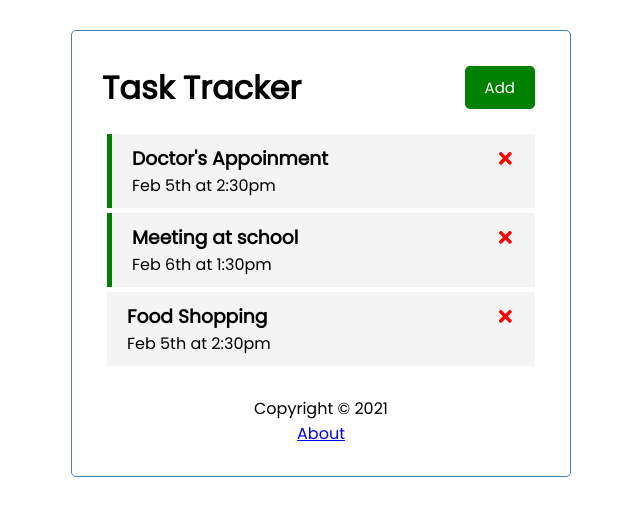
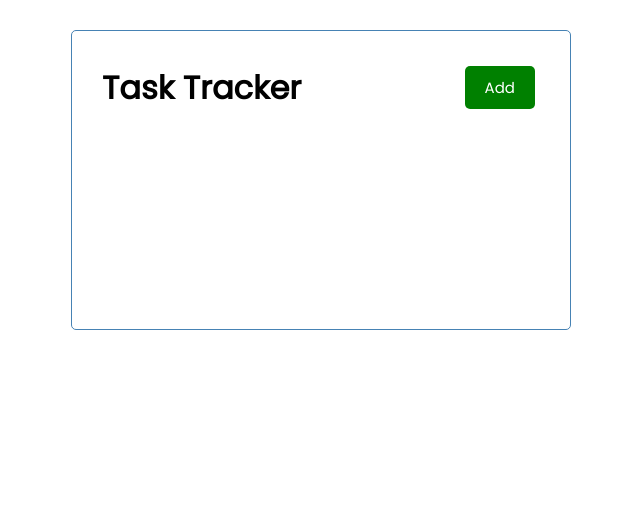
Before and after one commit to HafizulHaque/react-todo-app, a React (Create React App) app: page / in a window 1280 px wide. Shown: the top 516 px of the page, without its empty margins (319-959 px from the left). Built offline with nearby package versions, Linux system fonts and the light colour scheme.

Commit message:
changed route

```diff
--- a/src/App.js
+++ b/src/App.js
@@ -65,7 +65,7 @@ function App() {
           onAddClick={onAddClick}
           showAddTask={showAddTask}
         />
-        <Route path='/' exact render={(props)=>(
+        <Route path='/react-todo-app/' exact render={(props)=>(
           <>
             {showAddTask && <AddTask onAdd={addTask}/>}
             {
@@ -74,8 +74,8 @@ function App() {
           </>
         )} />
 
-        <Route path='/about' component={About}/>
-        <Route path='/' exact component={Footer}/>
+        <Route path='/react-todo-app/about' component={About}/>
+        <Route path='/react-todo-app/' exact component={Footer}/>
       </div>
     </Router>
 
```
